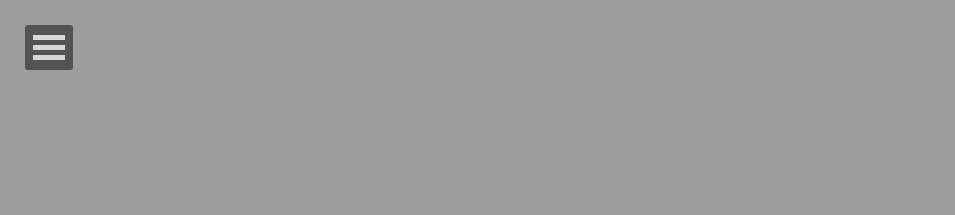
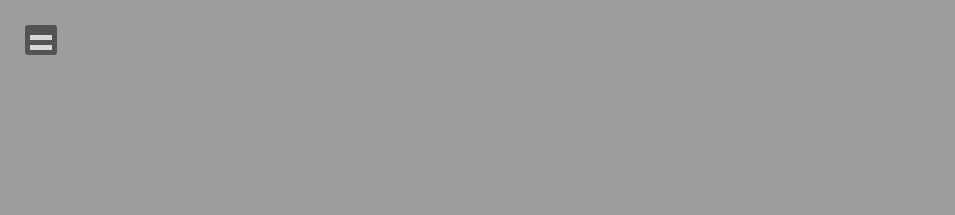
Before and after one commit to p-adic/p-adic.github.io, a Jekyll site: the page built from index.html, in a window 1280 px wide. Shown: the top 215 px of the page, without its empty margins (0-955 px from the left). Built offline with Jekyll 4.4.1, drawn with Linux system fonts in a browser that asks for light colours; some web fonts are replaced.

Commit message:
Update nav.scss

```diff
--- a/_sass/nav.scss
+++ b/_sass/nav.scss
@@ -1,5 +1,5 @@
 .dl-menuwrapper {
-	width: 50%;
+	width: 100%;
 	position: absolute;
 	top: 0;
 	left: 0;
@@ -21,8 +21,8 @@
 		left: 0;
 		background: $comp-color;
 		border: none;
-		width: 48px;
-		height: 45px;
+		width: 32px;
+		height: 30px;
 		text-indent: -900em;
 		overflow: hidden;
 		position: relative;
```
